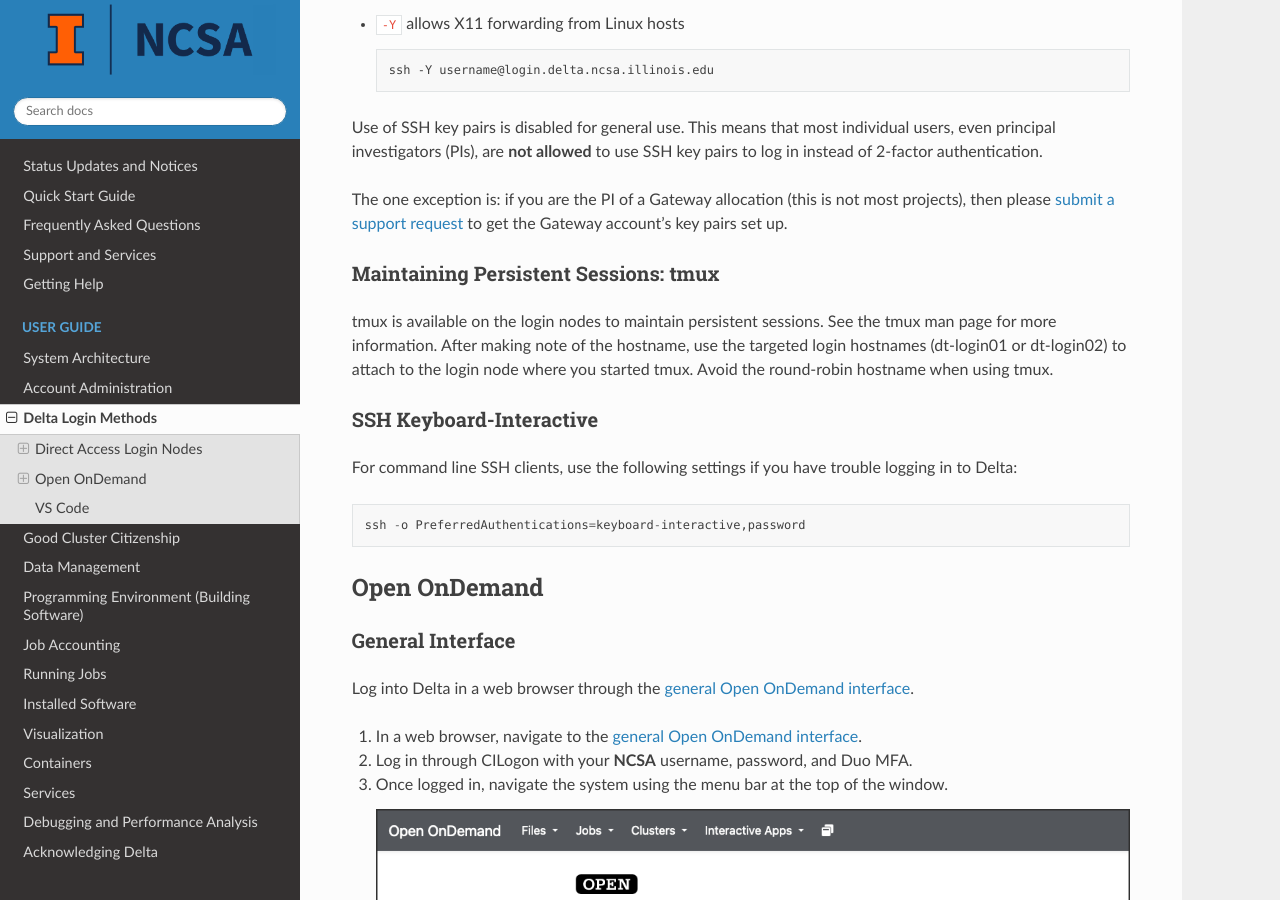
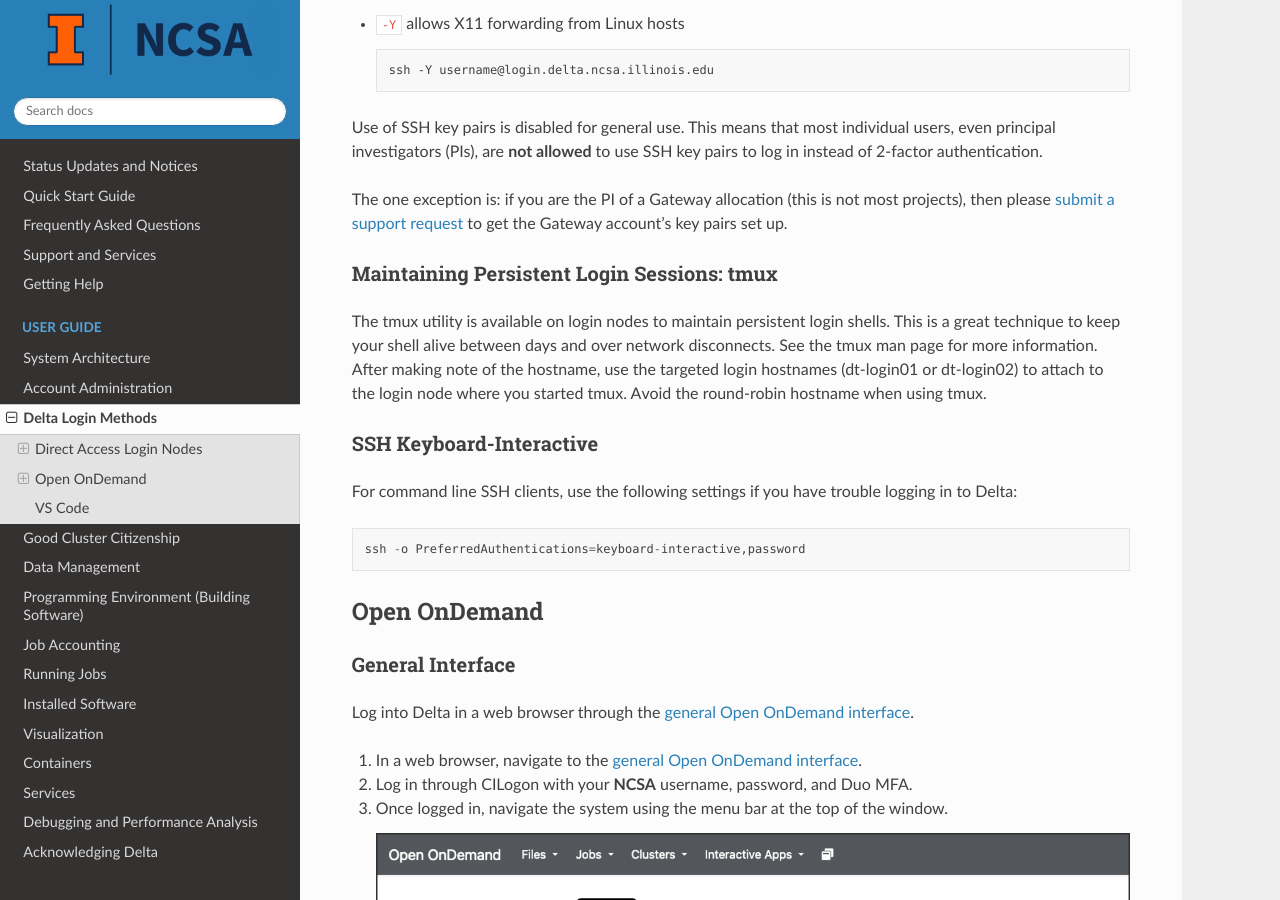
Before and after one commit to ncsa/Delta_doc, a Sphinx documentation site: the page built from docs/source/user_guide/login.rst, in a window 1280 px wide and 900 px high, scrolled down 1504 px. Built offline with Sphinx 7.4.7 and the Read the Docs theme 2.0.0, drawn with Linux system fonts in a browser that asks for light colours.

Commit message:
text tweaks to tmux
Tweaking the tmux text to make login sessions language more clear.  This is go to with cleaning up "interactive sessions" in the job page.

```diff
--- a/docs/source/user_guide/login.rst
+++ b/docs/source/user_guide/login.rst
@@ -66,10 +66,10 @@ Use of SSH key pairs is disabled for general use.  This means that most individu
 
 The one exception is: if you are the PI of a Gateway allocation (this is not most projects), then please :ref:`submit a support request <help>` to get the Gateway account's key pairs set up.
 
-Maintaining Persistent Sessions: tmux
+Maintaining Persistent Login Sessions: tmux
 ~~~~~~~~~~~~~~~~~~~~~~~~~~~~~~~~~~~~~~
 
-tmux is available on the login nodes to maintain persistent sessions.
+The tmux utility is available on login nodes to maintain persistent login shells.  This is a great technique to keep your shell alive between days and over network disconnects.
 See the tmux man page for more information.
 After making note of the hostname, use the targeted login hostnames (dt-login01 or dt-login02) to attach to the login node where you started tmux.
 Avoid the round-robin hostname when using tmux.
```
